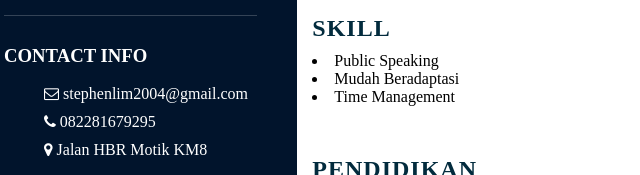
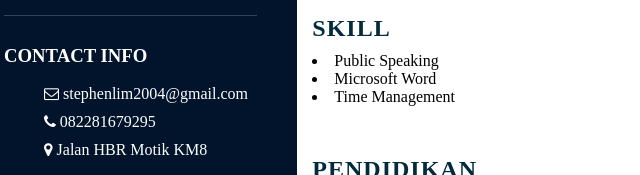
Before and after one commit to Web-Programming/web-dinamis-paw1-stepheniew, a plain HTML site: page index.html in a window 1280 px wide. Shown: the part 369-544 px from the top of the page, 176-816 px from the left. Drawn offline with Linux system fonts and the light colour scheme.

Commit message:
Update index.html

```diff
--- a/index.html
+++ b/index.html
@@ -102,7 +102,7 @@
                             <span>Public Speaking</span>
                         </li>
                         <li>
-                            <span>Mudah Beradaptasi</span>
+                            <span>Microsoft Word</span>
                         </li>
                         <li>
                             <span>Time Management</span>
```
